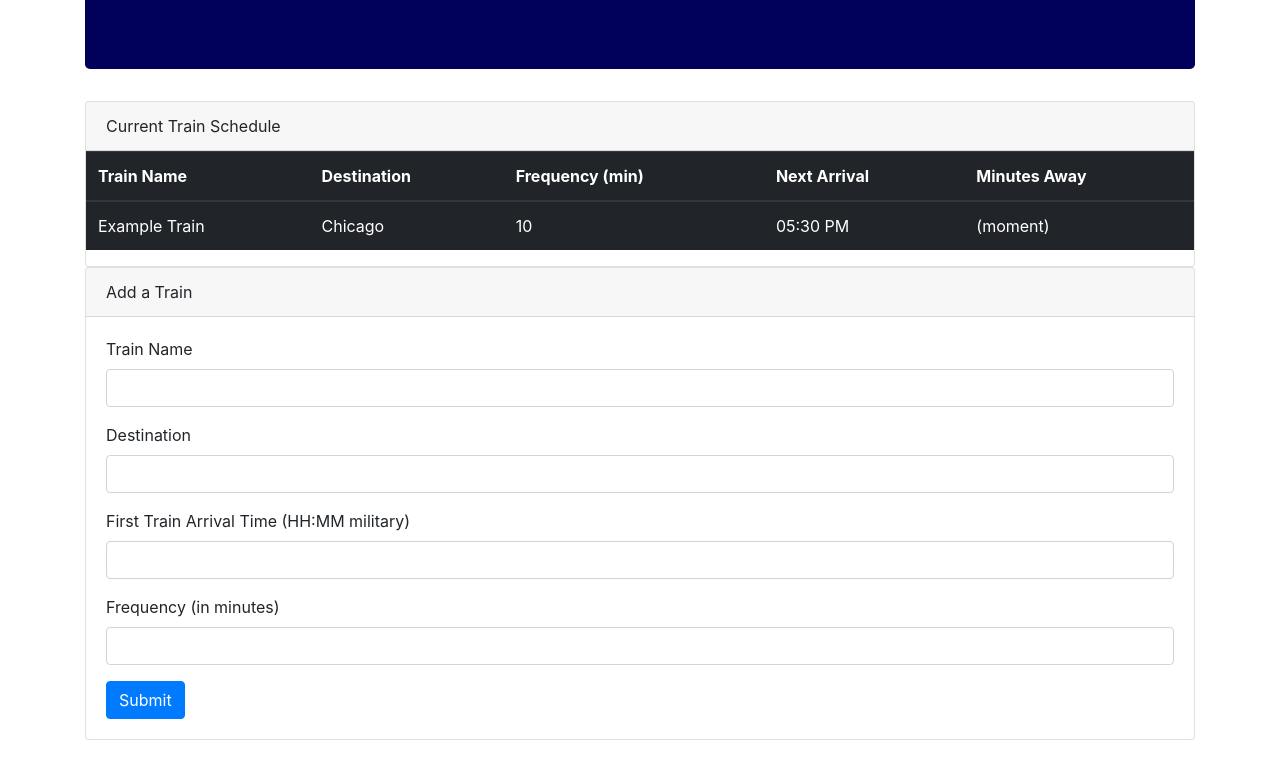
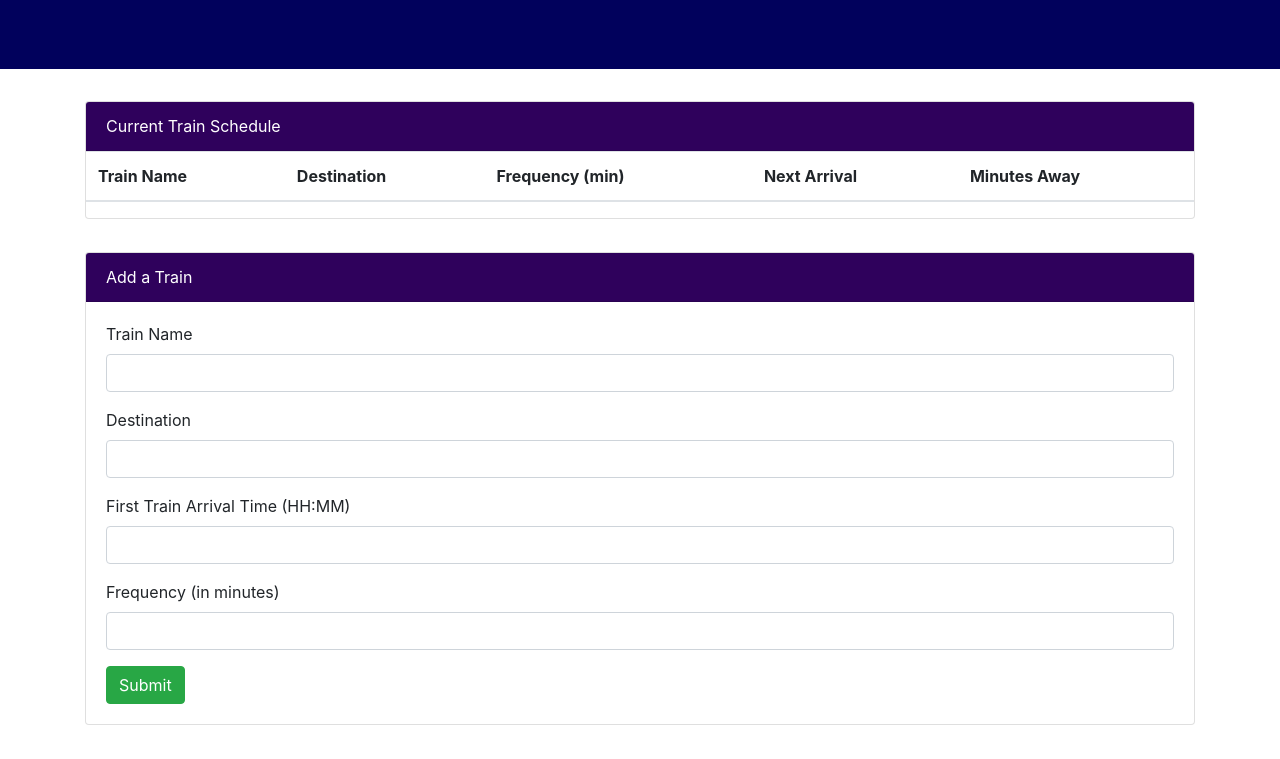
Before and after one commit to klynne23/trainschedule, a plain HTML site: page index.html in a window 1280 px wide. Shown: the part 147-906 px from the top of the page. Drawn offline with nearby package versions, Linux system fonts and the light colour scheme; no server answers.

Commit message:
updating fixes

```diff
--- a/assets/code.js
+++ b/assets/code.js
@@ -35,7 +35,6 @@ $("#addTrainButton").on("click", function (event) {
         freq: trainFreq
     };
 
-
     // push the new train information into the database
     database.ref().push(newTrain);
 
@@ -45,16 +44,11 @@ $("#addTrainButton").on("click", function (event) {
     $("#start-time").val("");
     $("#train-frequency").val("");
 
-    alert("Train Added Successfully");
-
-
 
 }); // end addTrainButton click function
 
 
-// firebase event that adds a new row to the train schedule when
-// a new train is added to the database
-
+// firebase event that adds a new row to the train schedule when a new train is added to the database
 database.ref().on("child_added", function (newTrain) {
 
     // put each value into a variable
@@ -63,14 +57,12 @@ database.ref().on("child_added", function (newTrain) {
     var trainStart = newTrain.val().start;
     var trainFreq = newTrain.val().freq;
 
-    // use moment for grabbing time and calculating ETAs
-
+    // use moment for grabbing time and calculating arrival times
     // convert the submitted start time
-    var trainStartConverted = moment(trainStart, "hh:mm A");
+    var trainStartConverted = moment(trainStart, "hh:mm");
 
     // get the difference between current time and train start time in minutes
     var timeDif = moment().diff(moment(trainStartConverted), "minutes");
-    console.log("DIFFERENCE IN TIME: " + timeDif);
 
     // remainder will give us how many minutes have passed since last train
     var timePassed = timeDif % trainFreq;
@@ -80,9 +72,8 @@ database.ref().on("child_added", function (newTrain) {
     var nextTrainMinutes = trainFreq - timePassed;
     console.log("minutes until next train: " + nextTrainMinutes);
 
-    // Next train
+    // calculate next arrival time by adding current time to next train minutes
     var nextTrain = moment().add(nextTrainMinutes, "minutes").format("hh:mm A");
-    // console.log("ARRIVAL TIME: " + moment(nextTrain).format("hh:mm A"));
 
     console.log(`Train Name: ${trainName}`);
     console.log(`Train Destination: ${trainDest}`);
--- a/assets/style.css
+++ b/assets/style.css
@@ -5,8 +5,24 @@
 .jumbotron {
     background-color: #01015c;
     color: white;
+    border-radius: 0px;
 }
 
 .jumbotron h1, .jumbotron h5 {
     text-align: center;
 }
+
+
+
+/* -------- */
+/* CARD CSS */
+/* -------- */
+
+.card {
+    margin-bottom: 3%;
+}
+
+.card-header {
+    background-color: #2f015c;
+    color: white;
+}
--- a/index.html
+++ b/index.html
@@ -24,7 +24,6 @@
 
 <body>
 
-    <div class="container">
 
 
 
@@ -40,6 +39,7 @@
 
 
 
+    <div class="container">
 
         <!-- -------------- -->
         <!-- train schedule -->
@@ -53,7 +53,7 @@
                     <div class="card">
                         <div class="card-header">Current Train Schedule</div> <!-- end card-header -->
                         <!-- <div class="card-body"> -->
-                            <table class="table table-hover table-dark table-border" id="trainTable">
+                            <table class="table table-hover" id="trainTable">
                                 <thead>
                                     <tr>
                                         <th scope="col">Train Name</th>
@@ -64,12 +64,6 @@
                                     </tr>
                                 </thead>
                                 <tbody>
-                                    <!-- example row -->
-                                    <td>Example Train</td>
-                                    <td>Chicago</td>
-                                    <td>10</td>
-                                    <td>05:30 PM</td>
-                                    <td>(moment)</td>
                                     <!-- added trains will go here -->
                                 </tbody>
                             </table>
@@ -106,14 +100,14 @@
                                     <input class="form-control" id="train-destination" type="text">
                                 </div>
                                 <div class="form-group">
-                                    <label for="start-time">First Train Arrival Time (HH:MM military)</label>
+                                    <label for="start-time">First Train Arrival Time (HH:MM)</label>
                                     <input class="form-control" id="start-time" type="text">
                                 </div>
                                 <div class="form-group">
                                     <label for="train-frequency">Frequency (in minutes)</label>
                                     <input class="form-control" id="train-frequency" type="text">
                                 </div>
-                                <button class="btn btn-primary" id="addTrainButton">Submit</button>
+                                <button class="btn btn-success" id="addTrainButton">Submit</button>
                             </form>
                         </div> <!-- end card-body -->
                     </div><!-- end card -->
```
Lines whose indentation alone changed are shown as unchanged.
